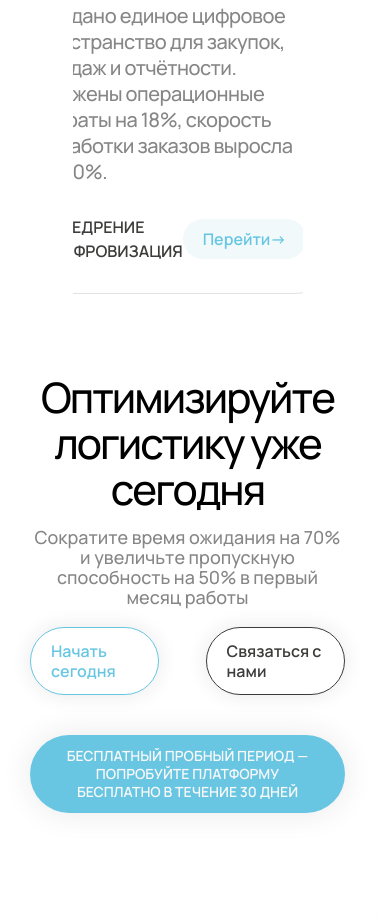
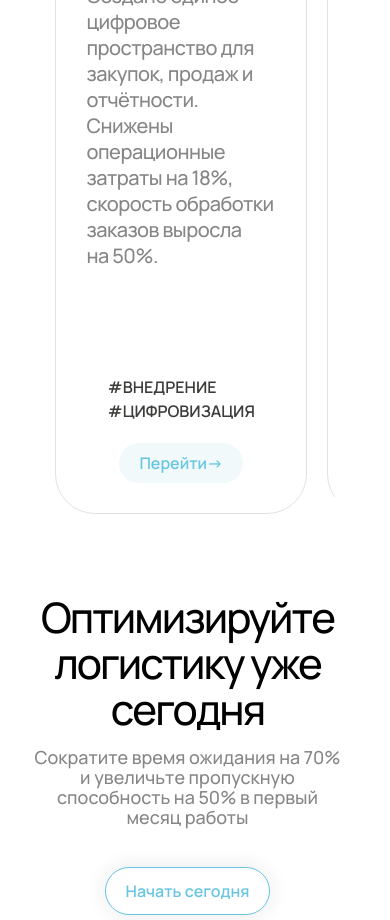
Before and after one commit to Jushoru/innovo-static, a plain HTML site: page index.html in a window 390 px wide. Shown: the part 6462-7382 px from the top of the page. Drawn offline with Linux system fonts and the light colour scheme.

Commit message:
chore: fix adaptive

```diff
--- a/assets/CSS/main.css
+++ b/assets/CSS/main.css
@@ -986,7 +986,7 @@ hr {
     align-items: center;
     margin-top: var(--template-margin);
     max-width: var(--content-container);
-    width: calc(100dvw - (2 * var(--template-margin)));
+    width: calc(100% - (2 * var(--template-margin-2)));
 
 }
 
@@ -1045,6 +1045,13 @@ hr {
     display: flex;
     justify-content: space-between;
     align-items: center;
+    gap: 20px;
+}
+@media (max-width: 479px) {
+    .projects__card-footer {
+        flex-direction: column;
+
+    }
 }
 
 .projects__card-hashtags {
@@ -1213,6 +1220,16 @@ hr {
 .marketing__buttons-group .accent-button-container:nth-child(2) {
     margin-left: 47px;
 }
+@media (max-width: 479px) {
+    .marketing__buttons-group {
+        margin-top: 20px;
+        flex-direction: column;
+        align-items: center;
+    }
+    .marketing__buttons-group .accent-button-container:nth-child(2) {
+        margin-left: 0;
+    }
+}
 
 
 
```
